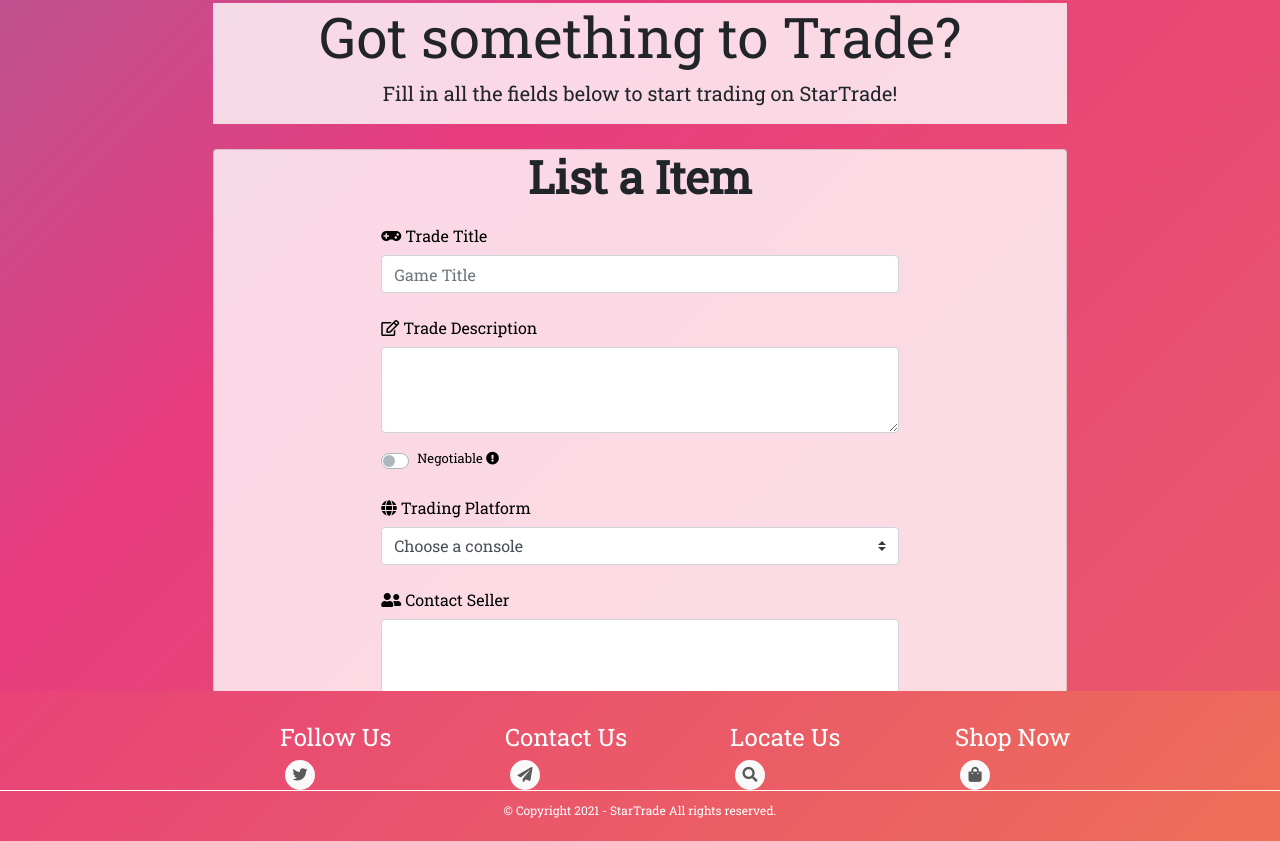
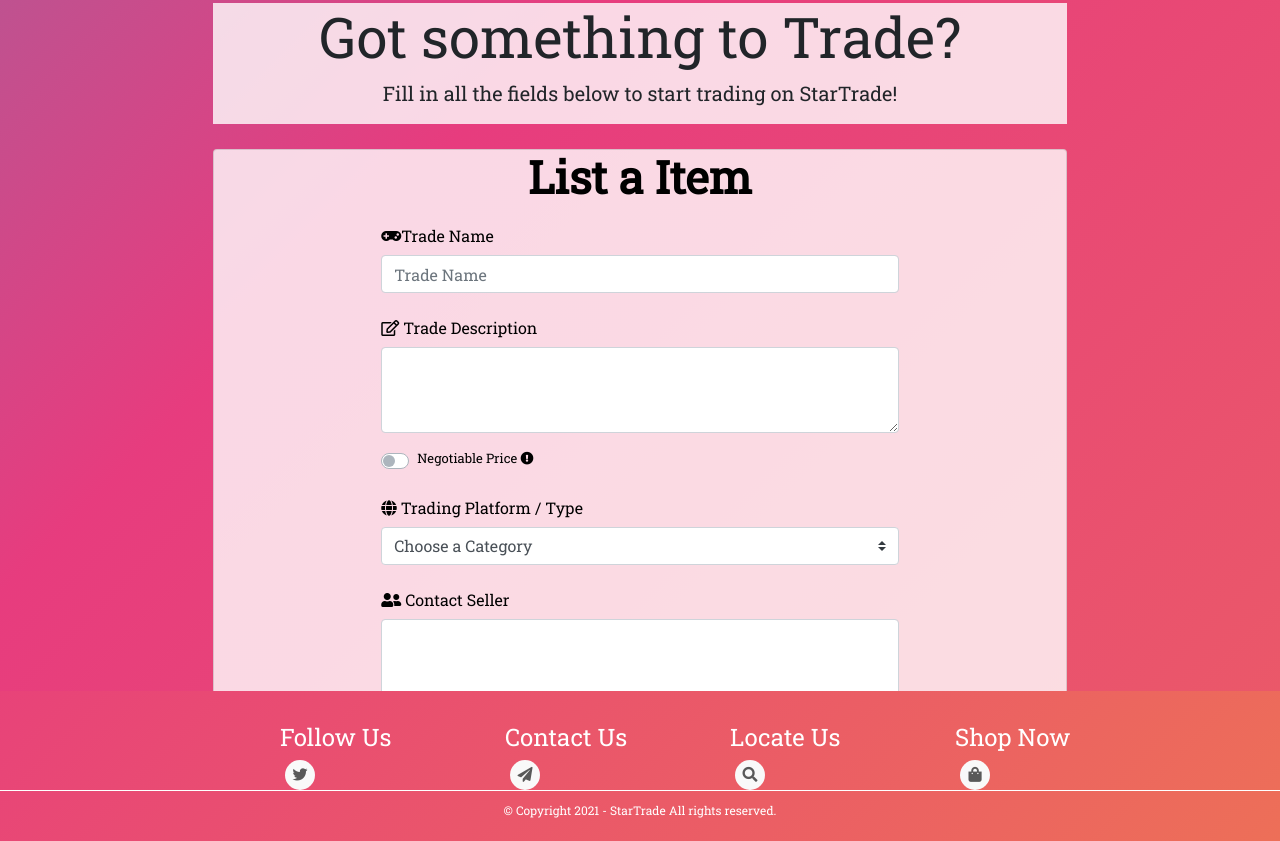
Before and after one commit to Code-Institute-Submissions/nickl98-StarTradeMS3_AugResub, a Flask app: page /add_trade in a window 1280 px wide. Shown: the part 53-894 px from the top of the page. Run offline with Flask 2, Linux system fonts and the light colour scheme; data that the repository does not hold is empty; some libraries are stand-ins or nearby versions.

Commit message:
Added more detail for adding a new item

```diff
--- a/static/css/style.css
+++ b/static/css/style.css
@@ -341,6 +341,14 @@ ul.social-network li {
     font-weight: 600;
     font-size: 45px;
     font-family: 'Roboto Slab', serif;
+    color: white;
+}
+
+.page-title2 {
+    font-weight: 600;
+    font-size: 45px;
+    font-family: 'Roboto Slab', serif;
+    color: black;
 }
 
 label {
--- a/templates/add_trade.html
+++ b/templates/add_trade.html
@@ -10,13 +10,13 @@
 
 
 <div class="row card col-md-8 mx-auto" id="back-card">
-    <h3 class="row d-flex justify-content-center center-text page-title">List a Item</h3>
+    <h3 class="row d-flex justify-content-center center-text page-title2">List a Item</h3>
     <form class="col-md-8 mx-auto" method="POST" action="{{ url_for('add_trade') }}">
         <!-- Game Title -->
         <div class="form-group row">
-            <label for="game_name" class="col-sm-8 col-form-label"><i class="fas fa-gamepad"></i> Trade Title</label>
+            <label for="game_name" class="col-sm-8 col-form-label"><i class="fas fa-gamepad"></i>Trade Name</label>
             <div class="col-sm-12">
-                <input type="text" name="game_name" minlength="5" maxlength="15" class="form-control" id="game_name" placeholder="Game Title" required />
+                <input type="text" name="game_name" minlength="5" maxlength="15" class="form-control" id="game_name" placeholder="Trade Name" required />
             </div>
         </div>
         <!-- Trade Description -->
@@ -30,18 +30,20 @@
         <div class="form-group">
             <div class="custom-control custom-switch">
                 <input type="checkbox" class="custom-control-input" name="is_negotiable" id="is_negotiable" />
-                <label class="custom-control-label" for="is_negotiable">Negotiable <i class="fas fa-exclamation-circle"></i></label>
+                <label class="custom-control-label" for="is_negotiable">Negotiable Price <i class="fas fa-exclamation-circle"></i></label>
             </div>
         </div>
 
         <!-- Console selction -->
         <div class="form-group row">
             <label for="console_name" class="col-sm-8 col-form-label">
-                <i class="fas fa-globe" data-toggle="tooltip" data-placement="right" title="Make sure you pick the correct platform in which the item residess"></i> Trading Platform
+                <i class="fas fa-globe" data-toggle="tooltip" data-placement="right"
+                title="Make sure you pick which category your trade is listed for!">
+            </i> Trading Platform / Type
             </label>
             <div class="col-sm-12">
                 <select class="custom-select" name="console_name" id="console_name" required>
-                    <option selected>Choose a console</option>
+                    <option selected>Choose a Category</option>
                     {% for console in console_type %}
                     <option value="{{ console.console_name }}">{{ console.console_name }}</option>
                     {% endfor %}
--- a/templates/consoles.html
+++ b/templates/consoles.html
@@ -1,11 +1,11 @@
 {% extends "base.html" %} {% block content %}
 
-<h3 class="row d-flex justify-content-center text-center page-title">Manage Consoles</h3>
+<h3 class="row d-flex justify-content-center text-center page-title">Manage Categories</h3>
 
 <div class="row d-flex justify-content-center">
     <div class="col-md-12 text-center">
         <a href="{{ url_for('add_console' )}}">
-            <button type="button" class="btn btn-secondary btn-lg">Add Console <i class="fas fa-plus-square right"></i></button>
+            <button type="button" class="btn btn-secondary btn-lg">Add Category <i class="fas fa-plus-square right"></i></button>
         </a>
     </div>
 </div>
@@ -17,7 +17,7 @@
             <div class="card" style="width: 18rem;">
                 <h5 class="card-title">{{ console.console_name }}</h5>
                 <a href="{{ url_for('delete_console', console_id=console._id) }}">
-                    <button type="button" class="btn btn-danger">Delete Trade Type <i class="fas fa-times-circle right"></i></button>
+                    <button type="button" class="btn btn-danger">Delete Category <i class="fas fa-times-circle right"></i></button>
                 </a>
             </div>
         </div>
```
Also changed, not shown: templates/add_console.html (+4 -4 lines).
